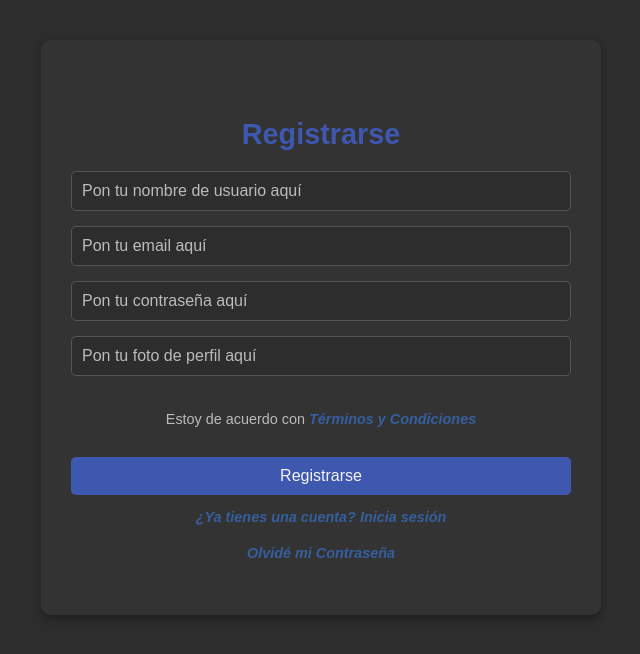
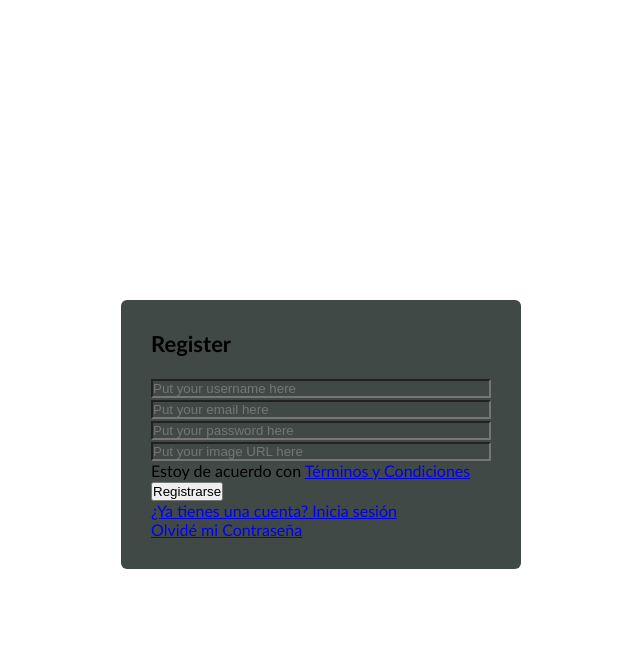
Before and after one commit to Mura-v/-Proyecto-Final-Prog-II--Exequiel-Gasca---Valentin-Gallegos-, a Python web app: template src/templates/register.html in a window 1280 px wide. Shown: the top 654 px of the page, without its empty margins (319-959 px from the left). Run offline with Jinja, Linux system fonts and the light colour scheme; the template is opened without the code that fills it, so the values that code supplies are empty.

Commit message:
Actualizacion final

```diff
--- a/src/static/register.css
+++ b/src/static/register.css
@@ -1,91 +1,27 @@
-body{
-  font-family: 'Montserrat', sans-serif;
-  background-color: #2d2d2d;
+/** @format */
+
+* {
+  margin: 0;
+  padding: 0;
+  box-sizing: border-box;
 }
+
 .form-register {
-  background-color: #333;
-  padding: 40px 30px;
-  border-radius: 10px;
-  max-width: 500px;
-  margin: 40px auto;
-  box-shadow: 0 4px 8px rgba(0, 0, 0, 0.3);
-  color: #f4f4f4;
-  text-align: center;
+  width: 400px;
+  background: rgb(65, 73, 70);
+  margin: auto;
+  margin-top: 300px;
+  padding: 30px;
+  border-radius: 6px;
+  font-family: 'Gill Sans', 'Gill Sans MT', Calibri, 'Trebuchet MS', sans-serif;
 }
 
 .form-register h4 {
-  color: #3e58af;
-  font-size: 1.8rem;
+  font-size: 22px;
   margin-bottom: 20px;
 }
 
-.form-register form {
-  display: flex;
-  flex-direction: column;
-  gap: 15px;
+.complete {
+  width: 100%;
+  background: rgb(65, 73, 70);
 }
-
-.complete {
-  background-color: #2d2d2d;
-  border: 1px solid #555;
-  color: #f4f4f4;
-  padding: 10px;
-  border-radius: 5px;
-  font-size: 1rem;
-}
-
-.complete::placeholder {
-  color: #bbb;
-}
-
-.complete:focus {
-  border-color: #3e58af;
-  outline: none;
-}
-
-.form-register p {
-  color: #bbb;
-  font-size: 0.9rem;
-}
-
-.form-register p a {
-  color: #355f9e;
-  font-style: italic;
-  font-weight: bold;
-  text-decoration: none;
-}
-
-.form-register p a:hover {
-  text-decoration: underline;
-}
-
-
-.btn-primary {
-  background-color: #3e58af;
-  color: #f4f4f4;
-  padding: 10px;
-  border: none;
-  border-radius: 5px;
-  cursor: pointer;
-  font-size: 1rem;
-  transition: background-color 0.3s ease;
-}
-
-.btn-primary:hover {
-  background-color: #1e3fa9;
-}
-
-.form-register .btn-primary:active {
-  background-color: #17468b;
-}
-
-.form-register p:last-of-type {
-  margin-top: 20px;
-}
-
-.form-register p:last-of-type a {
-  color: #355f9e;
-  font-style: italic;
-  font-weight: bold;
-
-}
--- a/src/templates/my_profile.html
+++ b/src/templates/my_profile.html
@@ -4,7 +4,6 @@
     <meta charset="UTF-8" />
     <meta name="viewport" content="width=device-width, initial-scale=1.0" />
     <link rel="stylesheet" href="{{ url_for('static', filename='myprof.css') }}" />
-
     <title>Perfil de Usuario</title>
   </head>
   <body>
@@ -22,10 +21,10 @@
 
         <form id="deleteForm" method="POST" action="{{ url_for('user_bp.delete_user', user_id=user.id) }}">
             <input type="hidden" name="_method" value="DELETE">
-            <button class="delete" type="submit">Eliminar cuenta</button>
+            <button type="submit">Eliminar cuenta</button>
         </form>
 
-        <a href="{{ url_for('user_bp.logout') }}" class="buttons" id="cerrar_sesion">Cerrar sesión</a>
+        <a href="{{ url_for('user_bp.logout') }}" class="buttons">Cerrar sesión</a>
       {% else %}
         <p>No estás logueado. <a href="{{ url_for('user_bp.login') }}">Iniciar sesión</a></p>
       {% endif %}
--- a/src/templates/register.html
+++ b/src/templates/register.html
@@ -8,15 +8,16 @@
   </head>
   <body>
     <section class="form-register">
-      <h4>Registrarse</h4>
+      <h4>Register</h4>
       <form method="POST" action="{{ url_for('user_bp.create_user') }}">
-        <input class="complete" type="text" name="user_name" placeholder="Pon tu nombre de usuario aquí" value="{{ user.user_name if user else '' }}" />
-        <input class="complete" type="email" name="email" placeholder="Pon tu email aquí" value="{{ user.email if user else '' }}" />
-        <input class="complete" type="password" name="password" placeholder="Pon tu contraseña aquí" />
-        <input class="complete" type="url" name="image_url" placeholder="Pon tu foto de perfil aquí" value="{{ user.image_url if user else '' }}" />
+        <input class="complete" type="text" name="user_name" placeholder="Put your username here" value="{{ user.user_name if user else '' }}" />
+        <input class="complete" type="email" name="email" placeholder="Put your email here" value="{{ user.email if user else '' }}" />
+        <input class="complete" type="password" name="password" placeholder="Put your password here" />
+        <input class="complete" type="url" name="image_url" placeholder="Put your image URL here" value="{{ user.image_url if user else '' }}" />
 
         <p>Estoy de acuerdo con <a href="#">Términos y Condiciones</a></p>
 
+        <!-- Botón de registro que redirige directamente al inicio de sesión -->
         <form action="{{ url_for('user_bp.login') }}" method="get">
           <button type="submit" class="btn btn-primary">Registrarse</button>
         </form>
```
Also changed, not shown: src/static/login.css (+10 -104 lines), src/static/myprof.css (+5 -13 lines), src/static/style.css (+38 -0 lines), src/templates/login.html (+5 -3 lines), src/static/uploads/descargar.webp (deleted).
